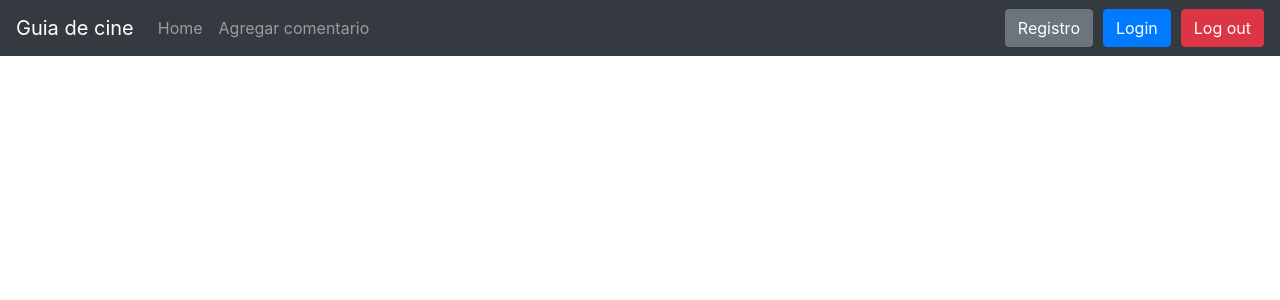
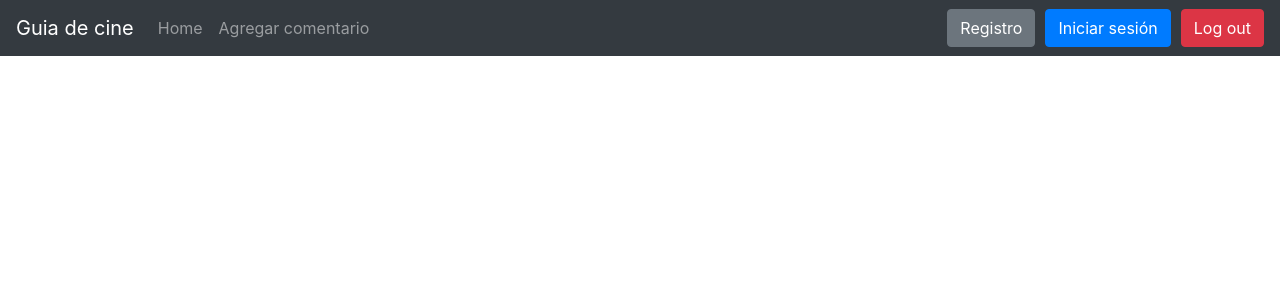
Before and after one commit to sobraljuanpa/tallerProg, a PHP site: page / in a window 1280 px wide. Shown: the top 300 px of the page. Run offline with PHP 8.4, Linux system fonts and the light colour scheme; some libraries are stand-ins or nearby versions.

Commit message:
Se agrega link al formulario de login en la homepage

```diff
--- a/index.php
+++ b/index.php
@@ -28,7 +28,7 @@
     </div>
 
     <button type="button" class="btn btn-secondary" style="margin-left: 10px;">Registro</button>
-    <button type="button" class="btn btn-primary" style="margin-left: 10px;">Login</button>
+    <a href="loginPage.php"><button type="button" class="btn btn-primary" style="margin-left: 10px;">Iniciar sesión</button></a>
     <button type="button" class="btn btn-danger" style="margin-left: 10px;">Log out</button>
 
     </nav>
```
